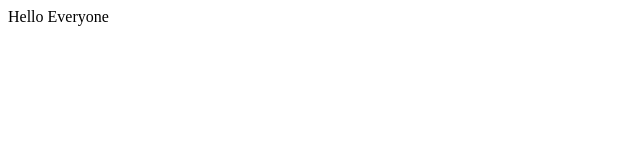
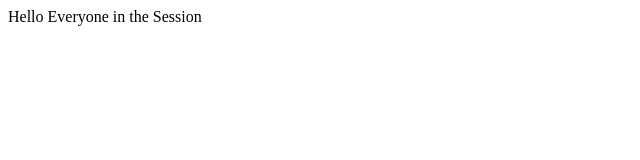
Before and after one commit to pratiksrivastava01/GitHub_Session, a plain HTML site: page index.html in a window 1280 px wide. Shown: the whole page, without its empty margins (0-640 px from the left). Drawn offline with Linux system fonts and the light colour scheme.

Commit message:
Second Change

```diff
--- a/index.html
+++ b/index.html
@@ -8,7 +8,7 @@
 </head>
 
 <body>
-    Hello Everyone
+    Hello Everyone in the Session
 </body>
 
 </html>
```
